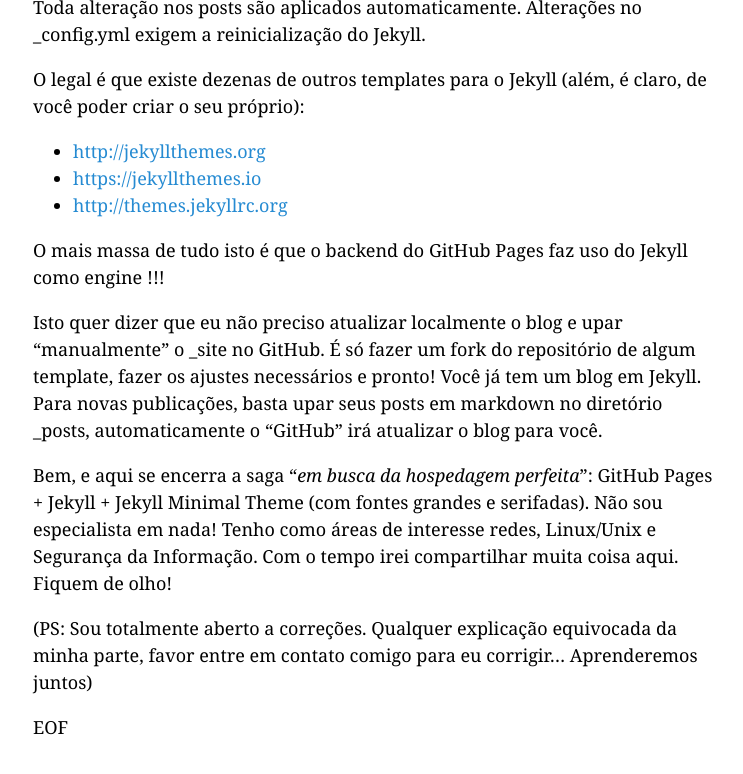
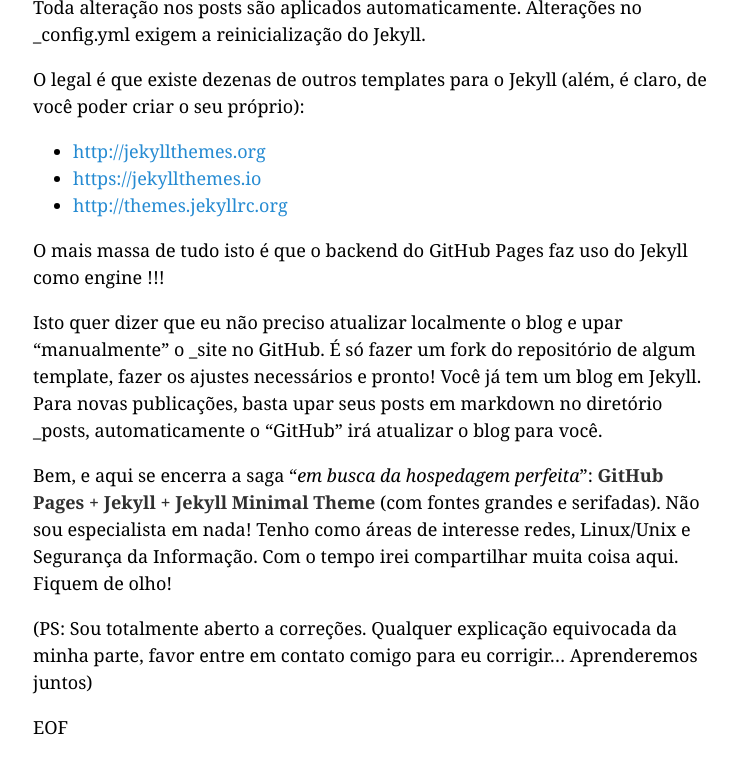
Before and after one commit to Kingm0b/jekyll-minimal-theme, a Jekyll site: the page built from _posts/2016-11-16-hello-world.md, in a window 1280 px wide and 900 px high, scrolled down 11858 px, cut to the strip 87-861 px from the top of the window. Shown: the whole strip, without its empty margins (265-1008 px from the left). Built offline with Jekyll 4.4.1, drawn with Linux system fonts in a browser that asks for light colours.

Commit message:
Update 2016-11-16-hello-world.md

```diff
--- a/_posts/2016-11-16-hello-world.md
+++ b/_posts/2016-11-16-hello-world.md
@@ -339,7 +339,7 @@
 
 Isto quer dizer que eu não preciso atualizar localmente o blog e upar "manualmente" o _site no GitHub. É só fazer um fork do repositório de algum template, fazer os ajustes necessários e pronto! Você já tem um blog em Jekyll. Para novas publicações, basta upar seus posts em markdown no diretório _posts, automaticamente o "GitHub" irá atualizar o blog para você.
 
-Bem, e aqui se encerra a saga "*em busca da hospedagem perfeita*": GitHub Pages + Jekyll + Jekyll Minimal Theme (com fontes grandes e serifadas). Não sou especialista em nada! Tenho como áreas de interesse redes, Linux/Unix e Segurança da Informação. Com o tempo irei compartilhar muita coisa aqui. Fiquem de olho!
+Bem, e aqui se encerra a saga "*em busca da hospedagem perfeita*": **GitHub Pages + Jekyll + Jekyll Minimal Theme** (com fontes grandes e serifadas). Não sou especialista em nada! Tenho como áreas de interesse redes, Linux/Unix e Segurança da Informação. Com o tempo irei compartilhar muita coisa aqui. Fiquem de olho!
 
 (PS: Sou totalmente aberto a correções. Qualquer explicação equivocada da minha parte, favor entre em contato comigo para eu corrigir... Aprenderemos juntos)
 
```
